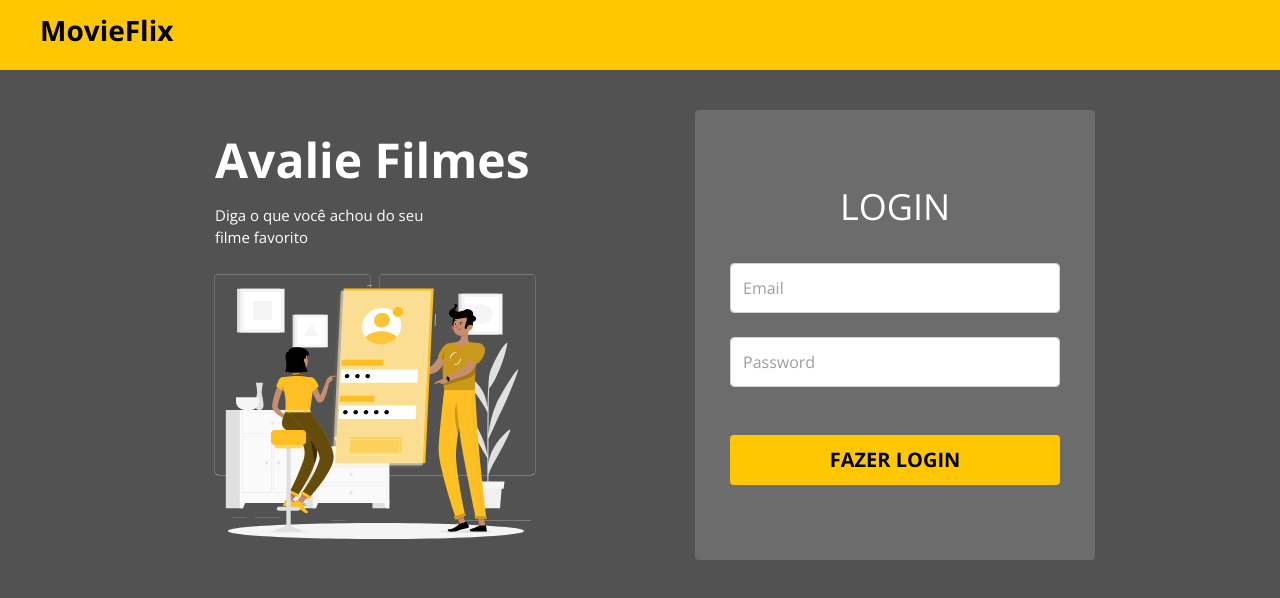
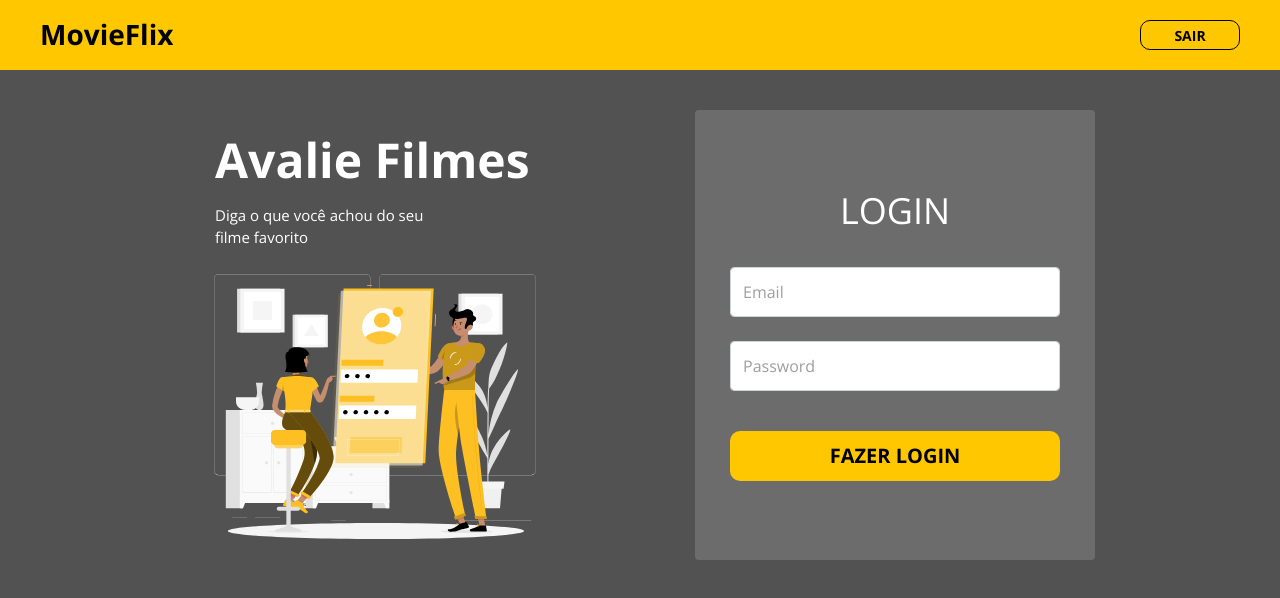
Before and after one commit to Andersongauterio/movie-flix, a React (Create React App) app: page / in a window 1280 px wide. Shown: the top 598 px of the page. Built offline with nearby package versions, Linux system fonts and the light colour scheme.

Commit message:
Navbar button

```diff
--- a/src/components/Navbar/index.tsx
+++ b/src/components/Navbar/index.tsx
@@ -1,13 +1,18 @@
-import { Link } from "react-router-dom";
+import { Link } from 'react-router-dom';
 
 import './styles.css';
 
 const Navbar = () => {
   return (
     <nav className="navbar main-nav">
-      <Link to="/" className="nav-logo-text">
-        <h3 className="text-primary">MovieFlix</h3>
-      </Link>
+      <div className="main-nav-title">
+        <Link to="/" className="nav-logo-text">
+          <h3 className="text-primary">MovieFlix</h3>
+        </Link>
+      </div>
+      <div className="main-nav-button">
+        <button className="btn btn-primary">SAIR</button>
+      </div>
     </nav>
   );
 };
--- a/src/components/Navbar/styles.css
+++ b/src/components/Navbar/styles.css
@@ -1,5 +1,27 @@
 .main-nav {
-  padding-left: 40px;
+  display: flex;
+  flex-direction: row;
+  align-items: center;
+  top: 50%;
+  padding: 0 40px;
   min-height: 70px;
   background-color: #FFC700;
 }
+
+.text-primary {
+  margin: 0;
+}
+
+.btn {
+  display: flex;
+  align-items: center;
+  justify-content: center;
+  background-color: #FFC700;
+  border: solid 1px black;
+  color: black;
+  font-weight: bold;
+  border-radius: 10px;
+  height: 30px;
+  width: 100px;
+  font-size: 14px;
+}
```
